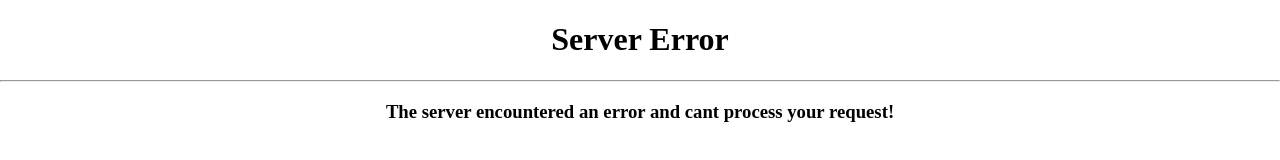
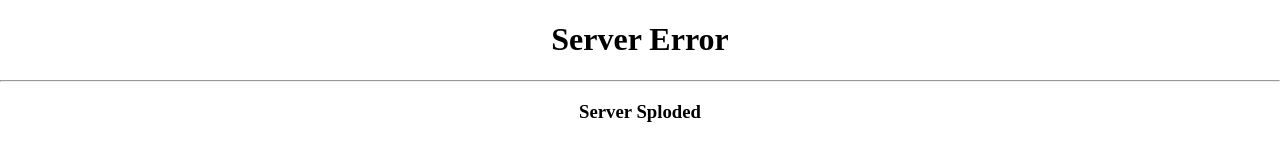
Before and after one commit to Nodnarb12500/gimped-REST-API, a website: page website/errorpages/500.html in a window 1280 px wide. Drawn offline with Linux system fonts and the light colour scheme.

Commit message:
random messages for the internal server error html

```diff
--- a/website/errorpages/500.html
+++ b/website/errorpages/500.html
@@ -23,8 +23,14 @@
         <hr>
         <h3 id="message">The server encountered an error and cant process your request!</h3>
 
-        <!-- Some JS to change the messages similar to 404.html -->
+        <script>
+            const msgArray = ["The server encountered an error and cant process your request!", "Server Sploded", "h.263"];
+            let message = document.getElementById("message");
+
+            let arrayIndex = Math.floor(Math.random() * (msgArray.length - 1) + 1);
+            console.log(arrayIndex);
+            message.innerText = msgArray[arrayIndex - 1];
+        </script>
 
     </body>
-
 </html>
```
